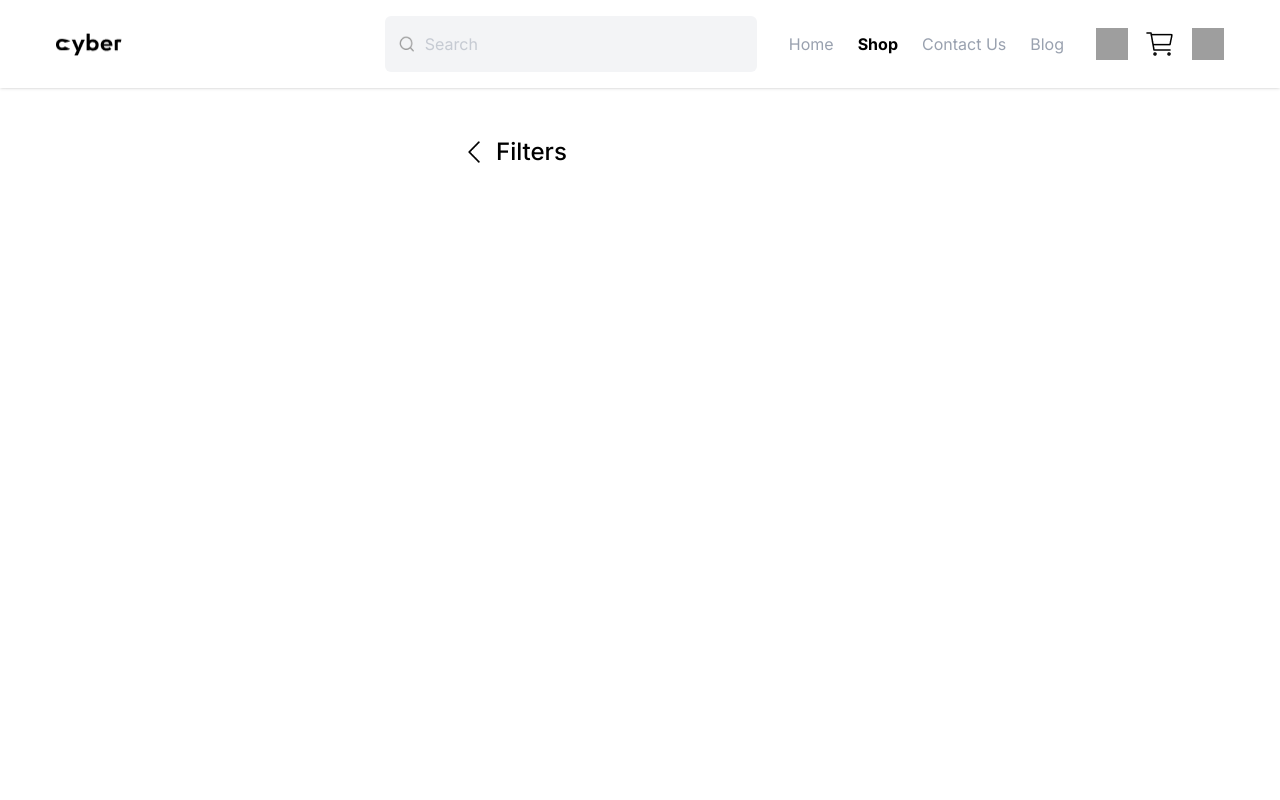
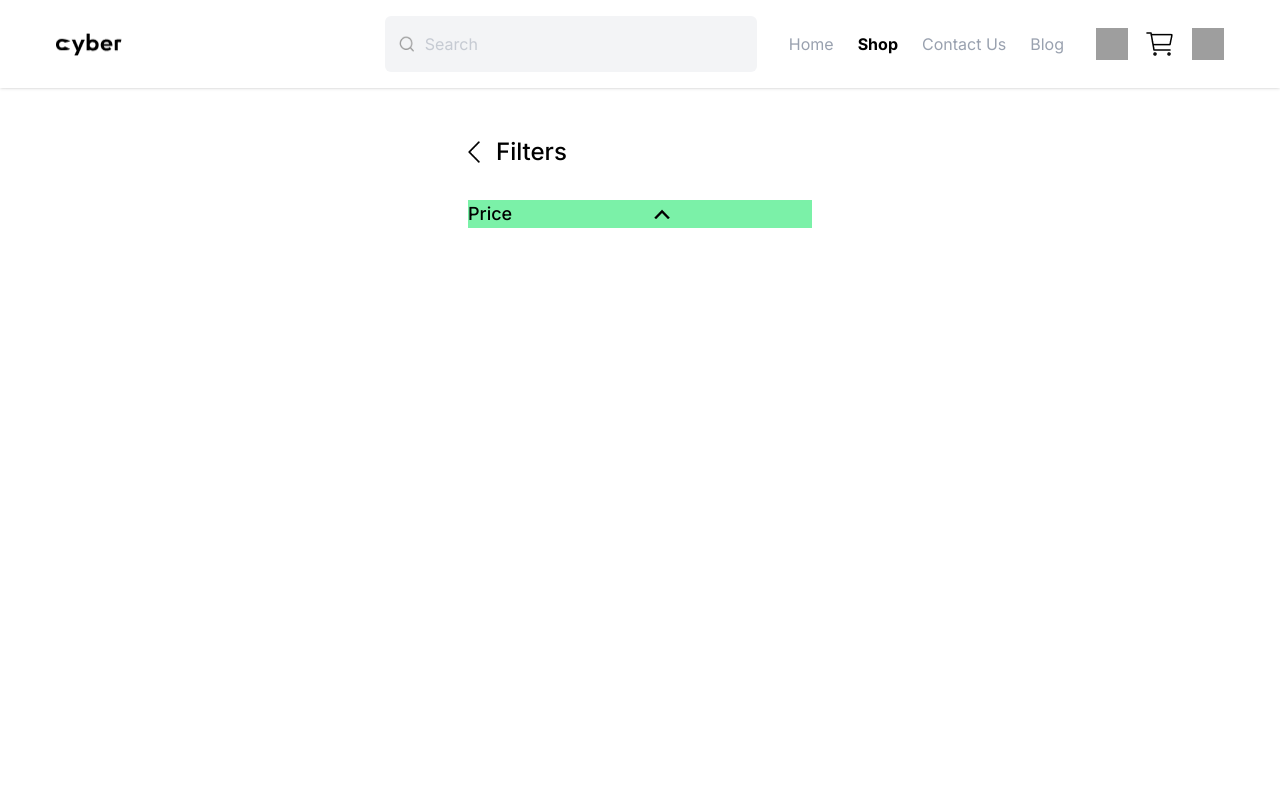
Before and after one commit to lucashss88/cyber-web-frontend, a React (Vite) app: page /products_page in a window 1280 px wide. Both pictures are taken after a click on the element "Filters". Shown: the top 800 px of the page. Built offline with nearby package versions, Linux system fonts and the light colour scheme; grey boxes are pictures that could not be loaded.

Commit message:
feat: add Price arrow

```diff
--- a/src/components/ProductsPage/MobileFilter.tsx
+++ b/src/components/ProductsPage/MobileFilter.tsx
@@ -1,5 +1,6 @@
 import React from 'react'
 import leftArrowFilter from '../../assets/images/productsPage/leftArrowFilter.png'
+import arrowToggle from '../../assets/images/productsPage/arrowToggle.png'
 import type {MobileFilterProps} from '../../types/mobileFilterProps'
 
 const MobileFilter = ({onClose}: MobileFilterProps) => {
@@ -11,8 +12,15 @@ const MobileFilter = ({onClose}: MobileFilterProps) => {
         <h2 className='font-medium text-2xl'>Filters</h2>
       </div>
 
-      <div id='filter-elements' class>
+      <div id='filter-elements' className="bg-green-300 w-86">
+          <div className="w-full flex justify-between items-center">
+            <h3 className='font-medium text-lg'>Price</h3>
+            <img src={arrowToggle} alt="arrow-price" className='w-4'/>
 
+            <div>
+
+            </div>
+          </div>
       </div>
     </div>
   )
```
Also changed, not shown: src/assets/images/productsPage/arrowToggle.png (added).
